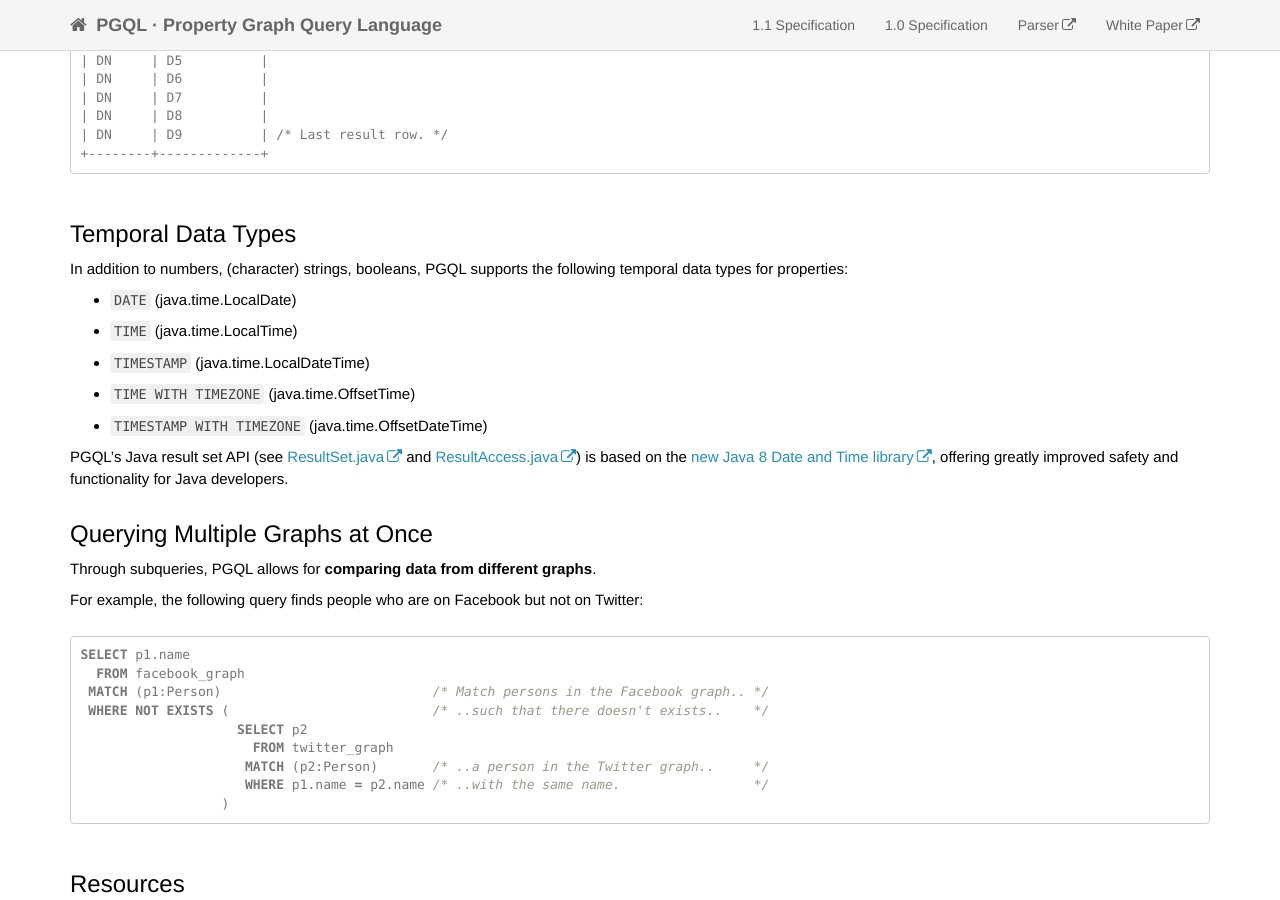
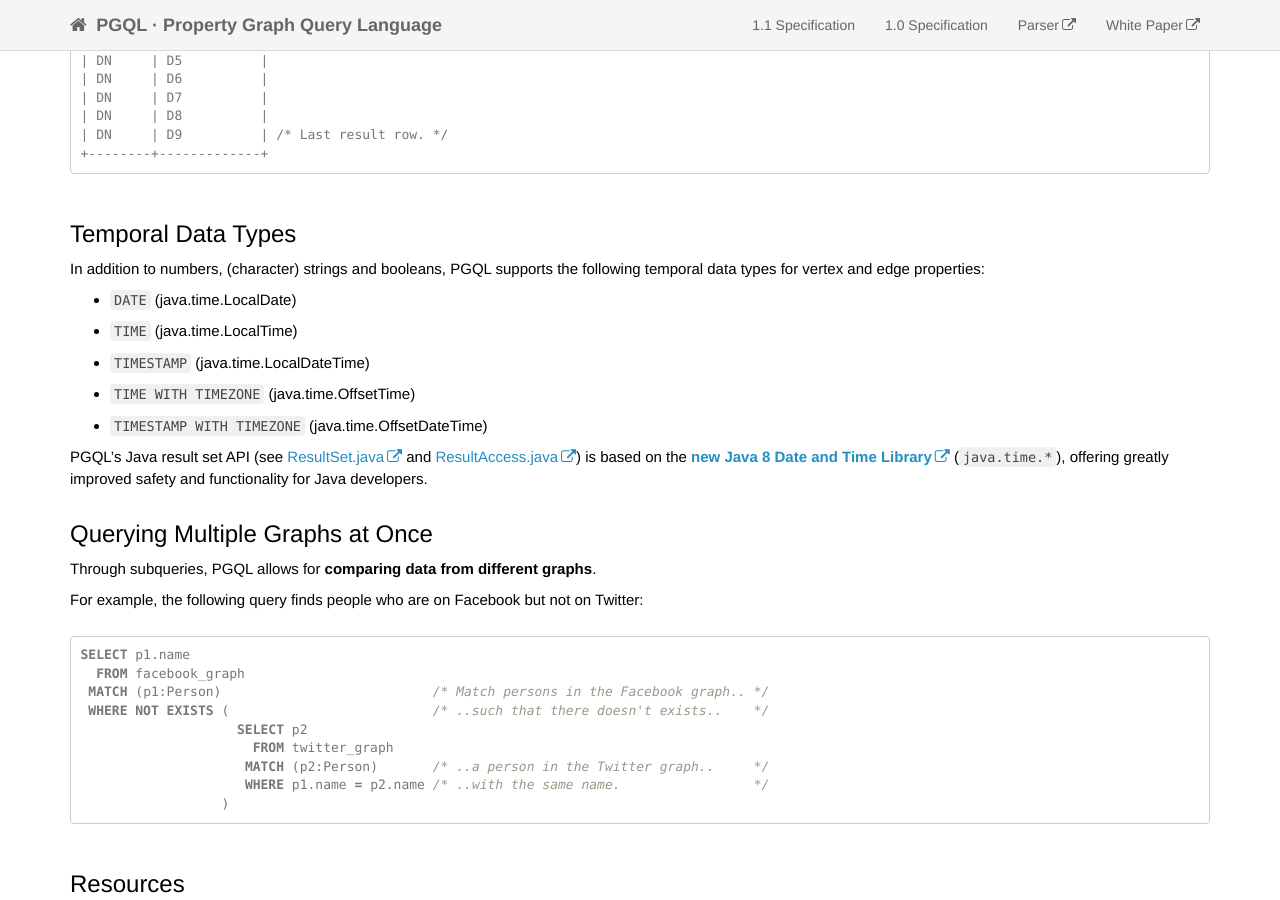
Before and after one commit to oracle/pgql-lang, a Jekyll site: the page built from index.md, in a window 1280 px wide and 900 px high, scrolled down 1870 px. Built offline with Jekyll 4.4.1, drawn with Linux system fonts in a browser that asks for light colours; nearby versions of some CDN libraries; comment, search, counter and statistics services are not loaded.

Commit message:
small improvements (java 8 date time)

```diff
--- a/index.md
+++ b/index.md
@@ -74,7 +74,7 @@ ORDER BY d2.name
 
 Temporal Data Types
 -------------------
-In addition to numbers, (character) strings, booleans, PGQL supports the following temporal data types for properties:
+In addition to numbers, (character) strings and booleans, PGQL supports the following temporal data types for vertex and edge properties:
 
  - `DATE` (java.time.LocalDate)
  - `TIME` (java.time.LocalTime)
@@ -85,7 +85,7 @@ In addition to numbers, (character) strings, booleans, PGQL supports the followi
 PGQL's Java result set API
 (see [ResultSet.java](https://github.com/oracle/pgql-lang/blob/master/graph-query-ir/src/main/java/oracle/pgql/lang/ResultSet.java)
 and [ResultAccess.java](https://github.com/oracle/pgql-lang/blob/master/graph-query-ir/src/main/java/oracle/pgql/lang/ResultAccess.java))
- is based on the [new Java 8 Date and Time library](http://www.oracle.com/technetwork/articles/java/jf14-date-time-2125367.html), offering greatly improved safety and functionality for Java developers.
+ is based on the [__new Java 8 Date and Time Library__](http://www.oracle.com/technetwork/articles/java/jf14-date-time-2125367.html) (`java.time.*`), offering greatly improved safety and functionality for Java developers.
 
 Querying Multiple Graphs at Once
 -----------------------
```
